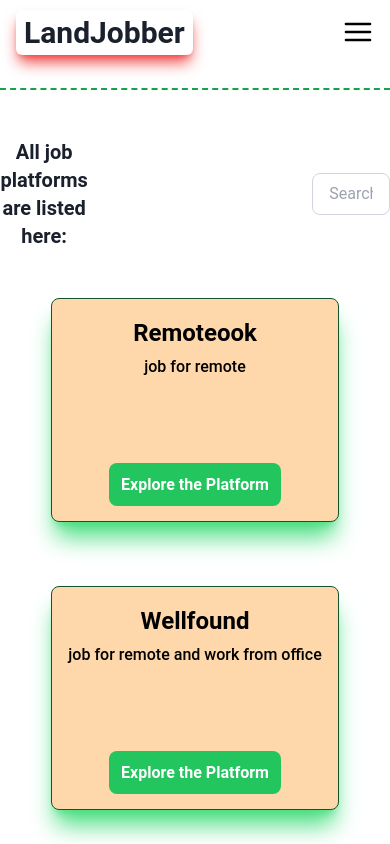
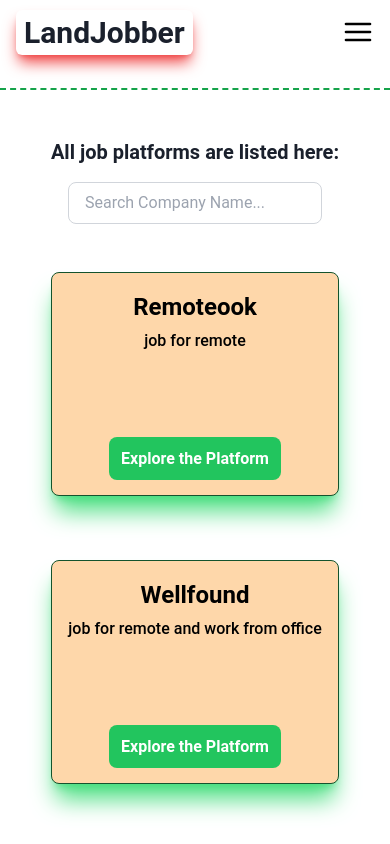
Before and after one commit to Jayjeet1013/LandJobber, a Next.js app: page /jobplatform in a window 390 px wide. Shown: the top 844 px of the page. Built offline with nearby package versions, Linux system fonts and the light colour scheme.

Commit message:
fix issue

```diff
--- a/src/pages/jobplatform.tsx
+++ b/src/pages/jobplatform.tsx
@@ -14,7 +14,7 @@
   );
   return (
     <div className="pb-24 pt-12  ">
-      <div className="flex gap-56 justify-center items-center mb-12 ">
+      <div className="md:flex-row flex-col flex gap-4 md:gap-56 justify-center  items-center mb-12 ">
         <div className="text-xl font-bold text-center ">
           All job platforms are listed here:
         </div>
```
